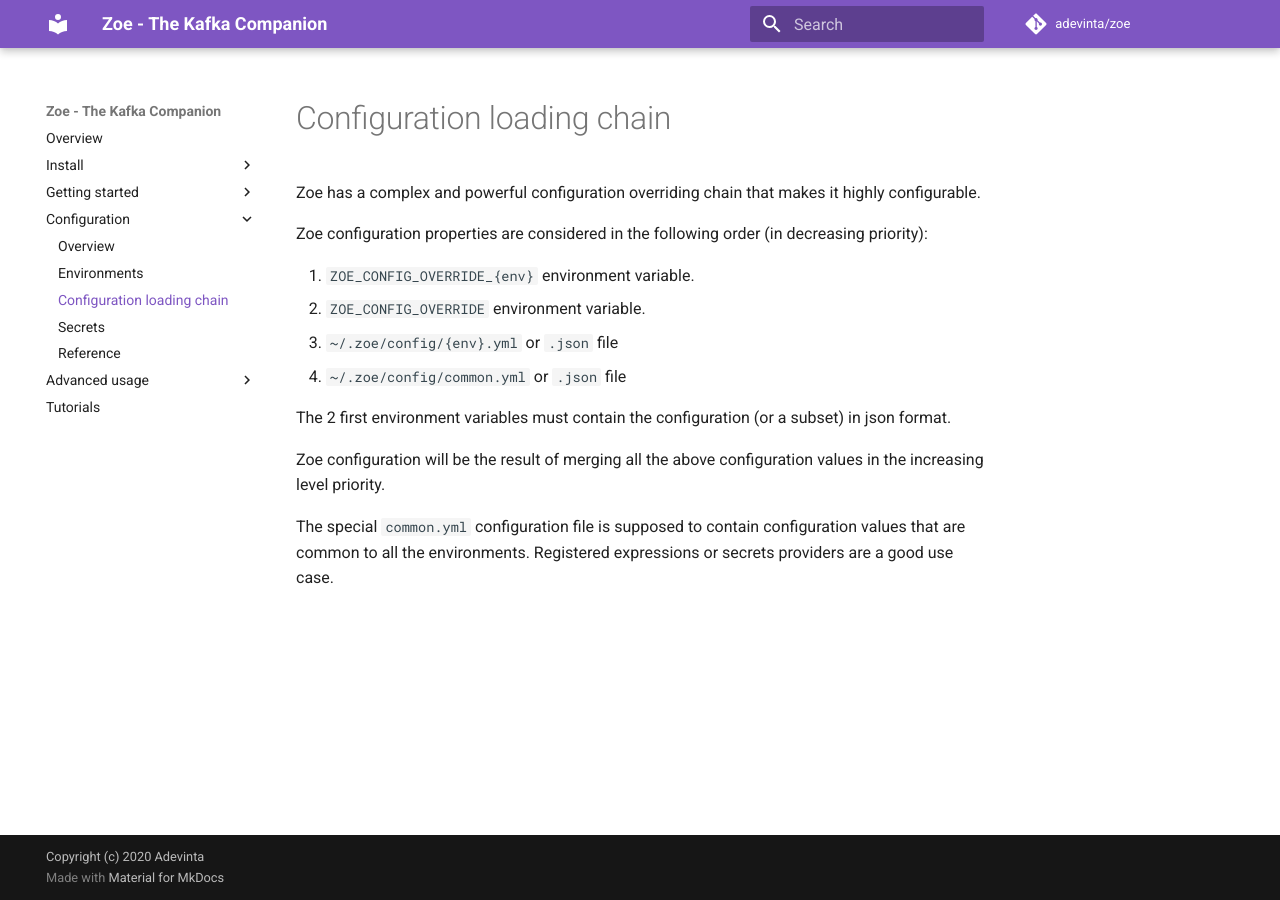
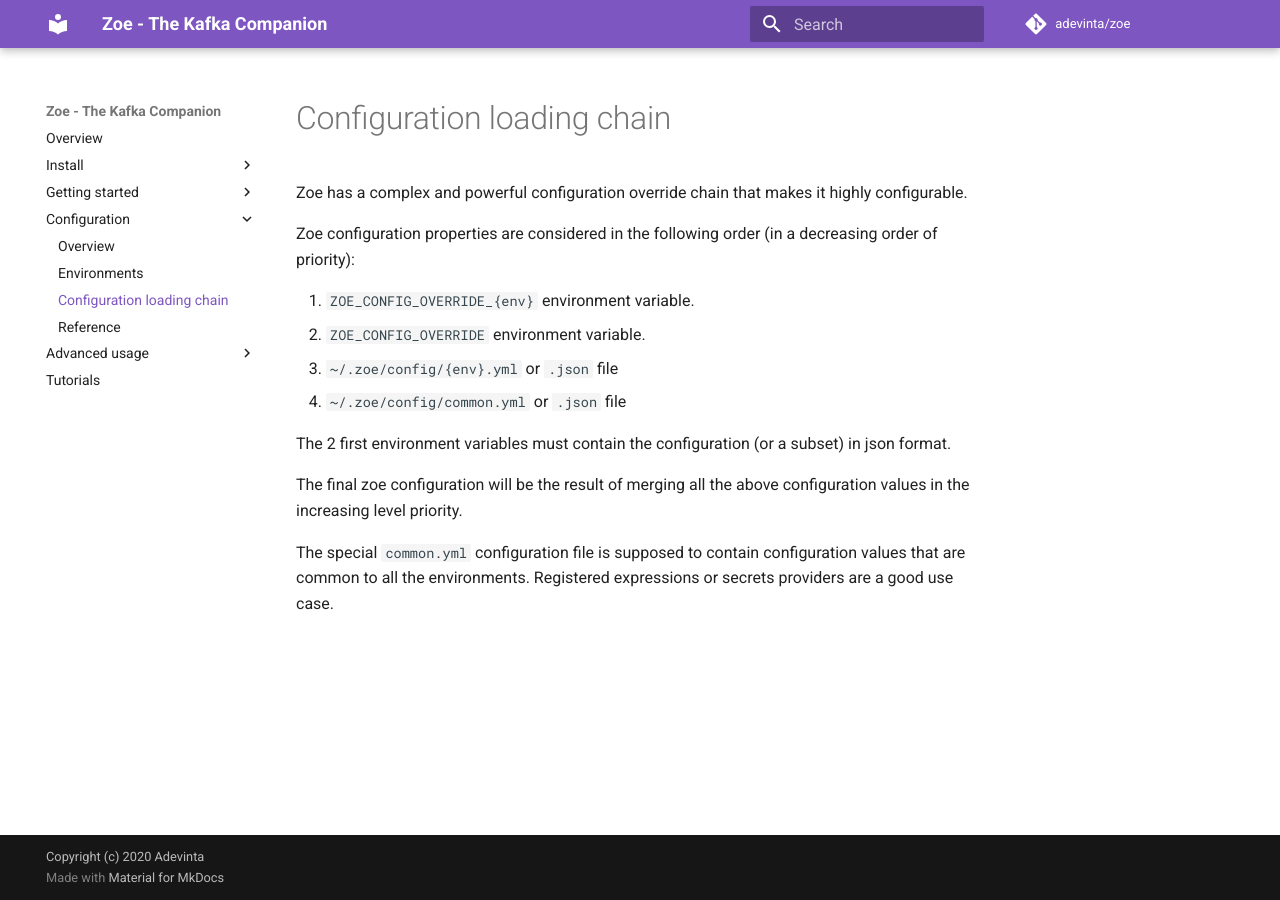
Before and after one commit to adevinta/zoe, an MkDocs documentation site: the page built from docs/configuration/chain.md, in a window 1280 px wide. Built offline with MkDocs 1.6.1 and Material for MkDocs 9.7.7, drawn with Linux system fonts in a browser that asks for light colours; comment, search, counter and statistics services are not loaded.

Commit message:
fix typos

```diff
--- a/docs/configuration/chain.md
+++ b/docs/configuration/chain.md
@@ -1,8 +1,8 @@
 # Configuration loading chain
 
-Zoe has a complex and powerful configuration overriding chain that makes it highly configurable.
+Zoe has a complex and powerful configuration override chain that makes it highly configurable.
 
-Zoe configuration properties are considered in the following order (in decreasing priority):
+Zoe configuration properties are considered in the following order (in a decreasing order of priority):
 
 1. `ZOE_CONFIG_OVERRIDE_{env}` environment variable.
 2. `ZOE_CONFIG_OVERRIDE` environment variable.
@@ -11,6 +11,6 @@
 
 The 2 first environment variables must contain the configuration (or a subset) in json format.
 
-Zoe configuration will be the result of merging all the above configuration values in the increasing level priority.
+The final zoe configuration will be the result of merging all the above configuration values in the increasing level priority.
 
 The special `common.yml` configuration file is supposed to contain configuration values that are common to all the environments. Registered expressions or secrets providers are a good use case.
--- a/mkdocs.yml
+++ b/mkdocs.yml
@@ -35,7 +35,6 @@
       - 'Overview': configuration/overview.md
       - 'Environments': configuration/environments.md
       - 'Configuration loading chain': configuration/chain.md
-      - 'Secrets': configuration/secrets.md
       - 'Reference': configuration/reference.md
   - 'Advanced usage':
       - 'Using avro and schema registry': advanced/avro.md
```
Also changed, not shown: docs/configuration/environments.md (+2 -2 lines), docs/configuration/overview.md (+1 -2 lines), docs/configuration/reference.md (+1 -1 lines), docs/configuration/secrets.md (deleted, +0 -16 lines), docs/index.md (+1 -1 lines).
